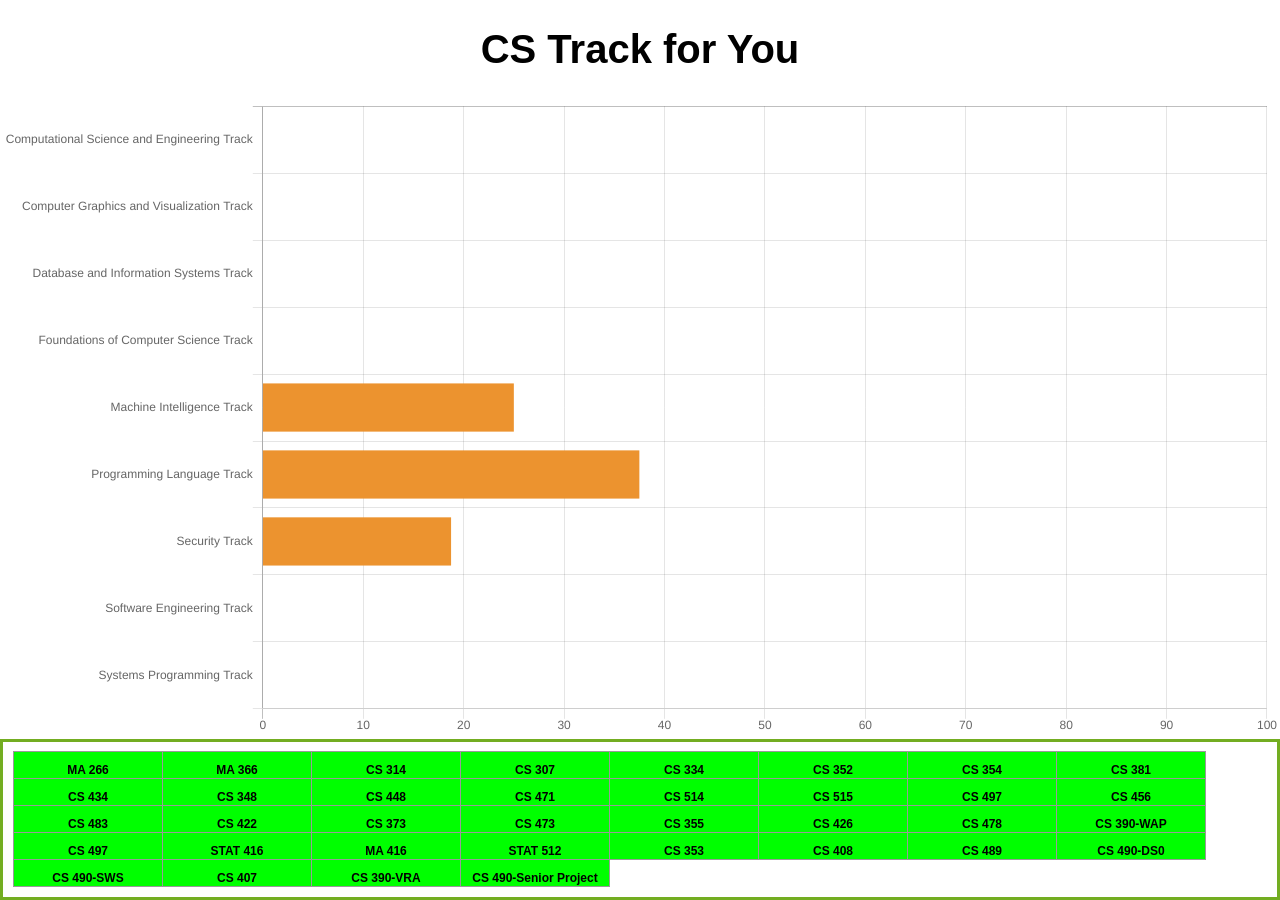
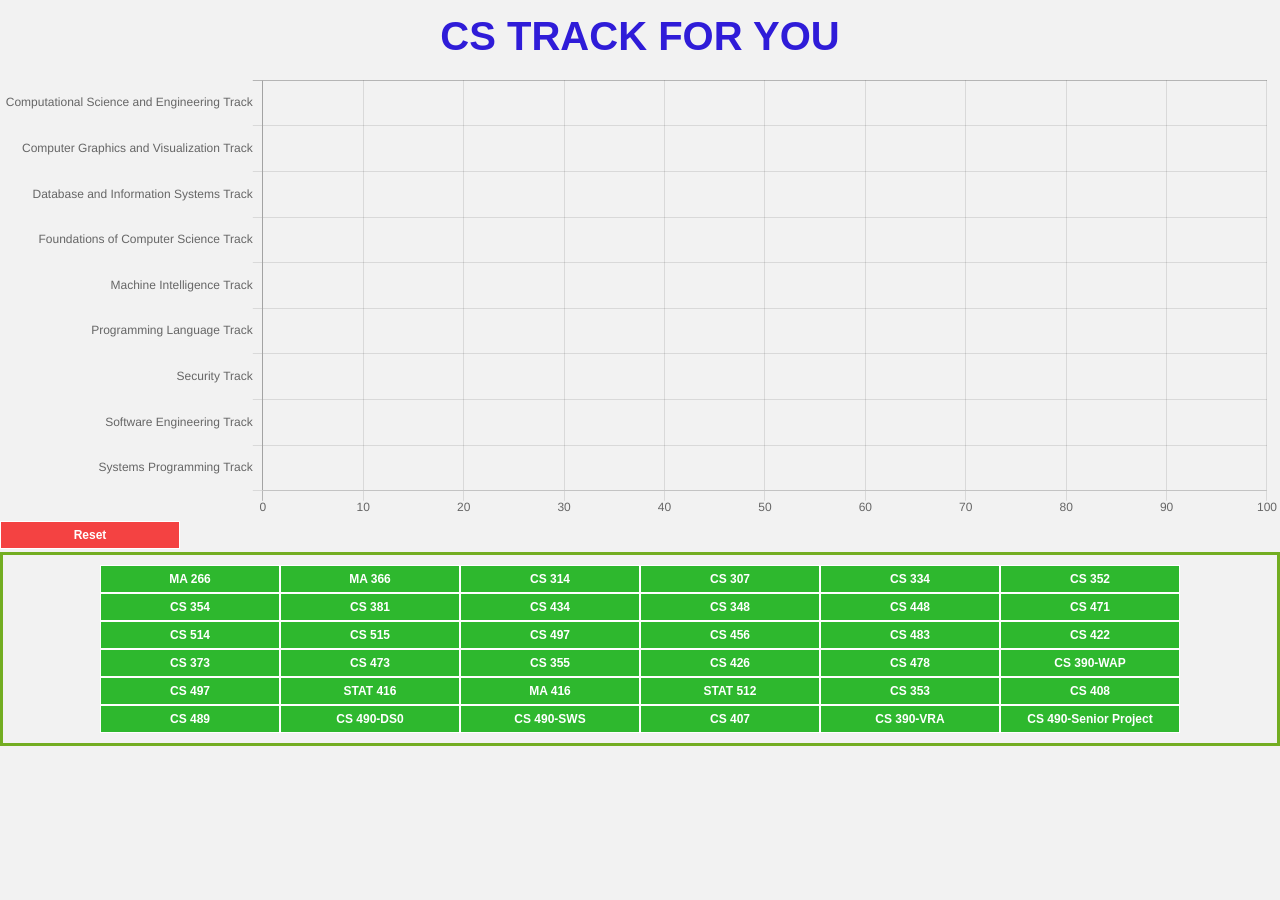
Before and after one commit to yatharthrawat/CSTrackForYou, a React (Create React App) app: page / in a window 1280 px wide. After the commit the page ends 800 px from the top, so only its background shows below. Built offline with nearby package versions, Linux system fonts and the light colour scheme.

Commit message:
Graph now updates dynamically, previously as a temporary fix used forceUpdate. Now made the variables part of state and using setState which renders the graph on change.

```diff
--- a/src/App.css
+++ b/src/App.css
@@ -1,29 +1,82 @@
 
 
-.course {
-    background: #00FF00;
-    border: 1px solid #999;
-    float: left;
+.button {
+    background-color: #2eb82e;
+    border: 1px solid #FFF;
+    color: white;
+    text-align: center;
+    font-weight: bold;
+    text-decoration: none;
+    white-space: nowrap;
+    display: inline-block;
+    width: 180px;
+    height: 28px;
     font-size: 12px;
-    font-weight: bold;
-    line-height: 34px;
-    height: 28px;
-    margin-right: -1px;
-    margin-top: -1px;
-    text-align: center;
-    width: 150px;
-    white-space: nowrap;
+    -webkit-transition-duration: 0.4s;
+    transition-duration: 0.4s;
+    cursor: pointer;
 }
 
-.Graph {
-    height: max-content;
-    width: max-content;
-    float: left;
-    }
+.button_after {
+    background-color: #f44242;
+    border: 1px solid #FFF;
+    color: white;
+    text-align: center;
+    font-weight: bold;
+    text-decoration: none;
+    white-space: nowrap;
+    display: inline-block;
+    width: 180px;
+    height: 28px;
+    font-size: 12px;
+    -webkit-transition-duration: 0.4s;
+    transition-duration: 0.4s;
+    cursor: pointer;
+}
+.button_after:hover {
+    background-color: #d13434;
+}
+.button_after:active {
+    background-color: #e54747;
+}
+.button:hover {
+    background-color: #e54747;
+}
+.button:active {
+    background-color: #ffff00;
+}
 
+.reset {
+    background-color: #f44242;
+    border: 1px solid #FFF;
+    color: white;
+    text-align: center;
+    font-weight: bold;
+    text-decoration: none;
+    white-space: nowrap;
+    display: inline-block;
+    width: 180px;
+    height: 28px;
+    font-size: 12px;
+    -webkit-transition-duration: 0.4s;
+    transition-duration: 0.4s;
+    cursor: pointer;
+}
+.reset:hover {
+    background-color: #d13434;
+}
+.reset:active {
+    background-color: #e54747;
+}
+
+h1 { color: #2f1cd8; font-family: 'Raleway',sans-serif; font-size: 60px; font-weight: 800; line-height: 72px; margin: 0 0 1px; text-align: center; text-transform: uppercase; }
 .App-title {
   font-size: 2.5em;
     text-align: center;
+}
+
+body{
+    background-color:#f2f2f2;
 }
 .buttonrow {
     float: right;
@@ -31,4 +84,9 @@
     padding: 10px;
     height: fit-content;
     width: fit-content;
+    margin-left: auto;
+    margin-right: auto;
+    margin-top: 3px;
+    margin-bottom: 3px;
+    text-align: center;
 }
--- a/src/App.js
+++ b/src/App.js
@@ -2,7 +2,7 @@ import React from 'react';
 import './App.css';
 import {HorizontalBar} from 'react-chartjs-2';
 
-const courselist=[
+const courselist = [
     "MA 266",
     "MA 366",
     "CS 314",
@@ -40,7 +40,7 @@ const courselist=[
     "CS 390-VRA",
     "CS 490-Senior Project"];
 
-const CSE_list=[
+const CSE_list = [
     "MA 266",
     "MA 366",
     "CS 314",
@@ -59,7 +59,7 @@ const CSE_list=[
     "CS 497",
     "CS 456",
     "CS 483"];
-const CGV_list=[
+const CGV_list = [
     "CS 334",
     "CS 314",
     "CS 381",
@@ -69,7 +69,7 @@ const CGV_list=[
     "CS 434",
     "CS 448",
     "CS 471",];
-const DIS_list=[
+const DIS_list = [
     "CS 348",
     "CS 381",
     "CS 448",
@@ -82,9 +82,9 @@ const DIS_list=[
     "CS 422",
     "CS 471",
     "CS 478",
-    "CS 490- Senior Project",
+    "CS 490-Senior Project",
     "CS 497"];
-const FCS_list=[
+const FCS_list = [
     "CS 352",
     "CS 381",
     "CS 314",
@@ -94,7 +94,7 @@ const FCS_list=[
     "CS 456",
     "CS 471",
     "CS 483"];
-const ML_list=[
+const ML_list = [
     "CS 373",
     "CS 381",
     "CS 471",
@@ -107,7 +107,7 @@ const ML_list=[
     "CS 448",
     "CS 456",
     "CS 483"];
-const PL_list=[
+const PL_list = [
     "CS 352",
     "CS 354",
     "CS 456",
@@ -116,7 +116,7 @@ const PL_list=[
     "CS 381",
     "CS 422",
     "CS 483"];
-const SE_list=[
+const SE_list = [
     "CS 307",
     "CS 352",
     "CS 354",
@@ -134,7 +134,7 @@ const SE_list=[
     "CS 490-DS0",
     "CS 390-VRA",
     "CS 390-WAP"];
-const SEC_list=[
+const SEC_list = [
     "CS 354",
     "CS 355",
     "CS 426",
@@ -151,7 +151,7 @@ const SEC_list=[
     "CS 489",
     "CS 490-DS0",
     "CS 490-SWS"];
-const SP_list=[
+const SP_list = [
     "CS 352",
     "CS 354",
     "CS 422",
@@ -165,55 +165,148 @@ const SP_list=[
     "CS 489",
     "CS 490DS0"];
 
-var CSE=0;
-var CGV=0;
-var DIS=0;
-var FCS=0;
-var SE=0;
-var SP=0;
-var ML=3;
-var PL=3;
-var SEC=3;
 
 function Course(props) {
 
     return (
-        <button className="course" onClick={props.onClick1}>
+        <button className="button" onClick={props.onClick}>
             {props.value}
         </button>
     );
 }
 
 
+class ButtonInterface extends React.Component {
+    constructor(props) {
+        super(props);
+        this.state =
+            {
+                CSE: 0,
+                CGV: 0,
+                DIS: 0,
+                FCS: 0,
+                SE: 0,
+                SP: 0,
+                ML: 0,
+                PL: 0,
+                SEC: 0
+            };
+    }
 
-class ButtonInterface extends React.Component{
+    handleClick(value) {
+        for (let i = 0; i < CSE_list.length; i++) {
+            if (value === CSE_list[i]) {
+                this.setState((prevState, props) => ({
+                    CSE: prevState.CSE + 1
+                }));
 
-    handleClick(value){
-       console.log(value);
+            }
+        }
+        for (let i = 0; i < CGV_list.length; i++) {
+            if (value === CGV_list[i]) {
+                this.setState((prevState, props) => ({
+                    CGV: prevState.CGV + 1
+                }));
+            }
+        }
+
+        for (let i = 0; i < DIS_list.length; i++) {
+            if (value === DIS_list[i]) {
+                this.setState((prevState, props) => ({
+                    DIS: prevState.DIS + 1
+                }));
+            }
+        }
+
+
+        for (let i = 0; i < FCS_list.length; i++) {
+            if (value === FCS_list[i]) {
+                this.setState((prevState, props) => ({
+                    FCS: prevState.FCS + 1
+                }));
+            }
+        }
+        for (let i = 0; i < SE_list.length; i++) {
+            if (value === SE_list[i]) {
+                this.setState((prevState, props) => ({
+                    SE: prevState.SE + 1
+                }));
+            }
+        }
+        for (let i = 0; i < SEC_list.length; i++) {
+            if (value === SEC_list[i]) {
+                this.setState((prevState, props) => ({
+                    SEC: prevState.SEC + 1
+                }));
+            }
+        }
+        for (let i = 0; i < ML_list.length; i++) {
+            if (value === ML_list[i]) {
+                this.setState((prevState, props) => ({
+                    ML: prevState.ML + 1
+                }));
+            }
+        }
+        for (let i = 0; i < PL_list.length; i++) {
+            if (value === PL_list[i]) {
+                this.setState((prevState, props) => ({
+                    PL: prevState.PL + 1
+                }));
+            }
+        }
+        for (let i = 0; i < SP_list.length; i++) {
+            if (value === SP_list[i]) {
+                this.setState((prevState, props) => ({
+                    SP: prevState.SP + 1
+                }));
+            }
+        }
+    }
+
+    handleReset() {
+        this.setState(
+            {
+                CSE: 0,
+                CGV: 0,
+                DIS: 0,
+                FCS: 0,
+                SE: 0,
+                SP: 0,
+                ML: 0,
+                PL: 0,
+                SEC: 0
+            });
     }
 
     renderCourse(i) {
         return (
-            <Course value={courselist[i]} onClick1={()=>this.handleClick(courselist[i])}/>
+            <Course value={courselist[i]} onClick={() => this.handleClick(courselist[i])}/>
         );
     }
 
 
-    render(){
-        var buttons=[];
-        for(var i=0;i<courselist.length;i++){
+    render() {
+        var buttons = [];
+        for (var i = 0; i < courselist.length; i++) {
             buttons.push(this.renderCourse(i));
         }
-        return(
+        return (
             <div>
                 <div>
                     <h1 className="App-title">CS Track for You</h1>
                 </div>
                 <div>
-                <Graph CSE={(CSE/CSE_list.length)*100} CGV={(CGV/CGV_list.length)*100} DIS={(DIS/DIS_list.length)*100} FCS={(FCS/FCS_list.length)*100}
-                       ML={(ML/ML_list.length)*100} PL={(PL/PL_list.length)*100} SEC={(SEC/SEC_list.length)*100} SE={(SE/SE_list.length)*100}
-                       SP={(SP/SP_list.length)*100}
+                    <Graph CSE={(this.state.CSE / CSE_list.length) * 100} CGV={(this.state.CGV / CGV_list.length) * 100}
+                           DIS={(this.state.DIS / DIS_list.length) * 100} FCS={(this.state.FCS / FCS_list.length) * 100}
+                           ML={(this.state.ML / ML_list.length) * 100} PL={(this.state.PL / PL_list.length) * 100}
+                           SEC={(this.state.SEC / SEC_list.length) * 100} SE={(this.state.SE / SE_list.length) * 100}
+                           SP={(this.state.SP / SP_list.length) * 100}
                     />
+                </div>
+                <div>
+                    <button className="reset" onClick={() => this.handleReset()}>
+                        Reset
+                    </button>
                 </div>
                 <div className="buttonrow">
                     {buttons}
@@ -226,9 +319,6 @@ class ButtonInterface extends React.Component{
 }
 
 
-
-
-
 class Graph extends React.Component {
     render() {
         //All the data that is being passed through HorizontalBar which is a React wrapper for Chart.js
@@ -239,7 +329,7 @@ class Graph extends React.Component {
                 "Foundations of Computer Science Track",
                 "Machine Intelligence Track",
                 "Programming Language Track",
-              "Security Track","Software Engineering Track",
+                "Security Track", "Software Engineering Track",
                 "Systems Programming Track"],
             datasets: [
                 {
@@ -256,7 +346,7 @@ class Graph extends React.Component {
                     data: [this.props.CSE, this.props.CGV,
                         this.props.DIS, this.props.FCS,
                         this.props.ML, this.props.PL,
-                      this.props.SEC,this.props.SE,this.props.SP]
+                        this.props.SEC, this.props.SE, this.props.SP]
                 }
             ]
         };
@@ -278,10 +368,9 @@ class Graph extends React.Component {
             }
         };
 
-      return <HorizontalBar data={data} options={options}/>;
+        return <HorizontalBar data={data} options={options} height={420} width={1200}/>;
     }
 }
 
 
-
 export default ButtonInterface;
```
Also changed, not shown: 1 other file (tests, documents, lock files or other folders). Lines whose indentation alone changed are shown as unchanged.
